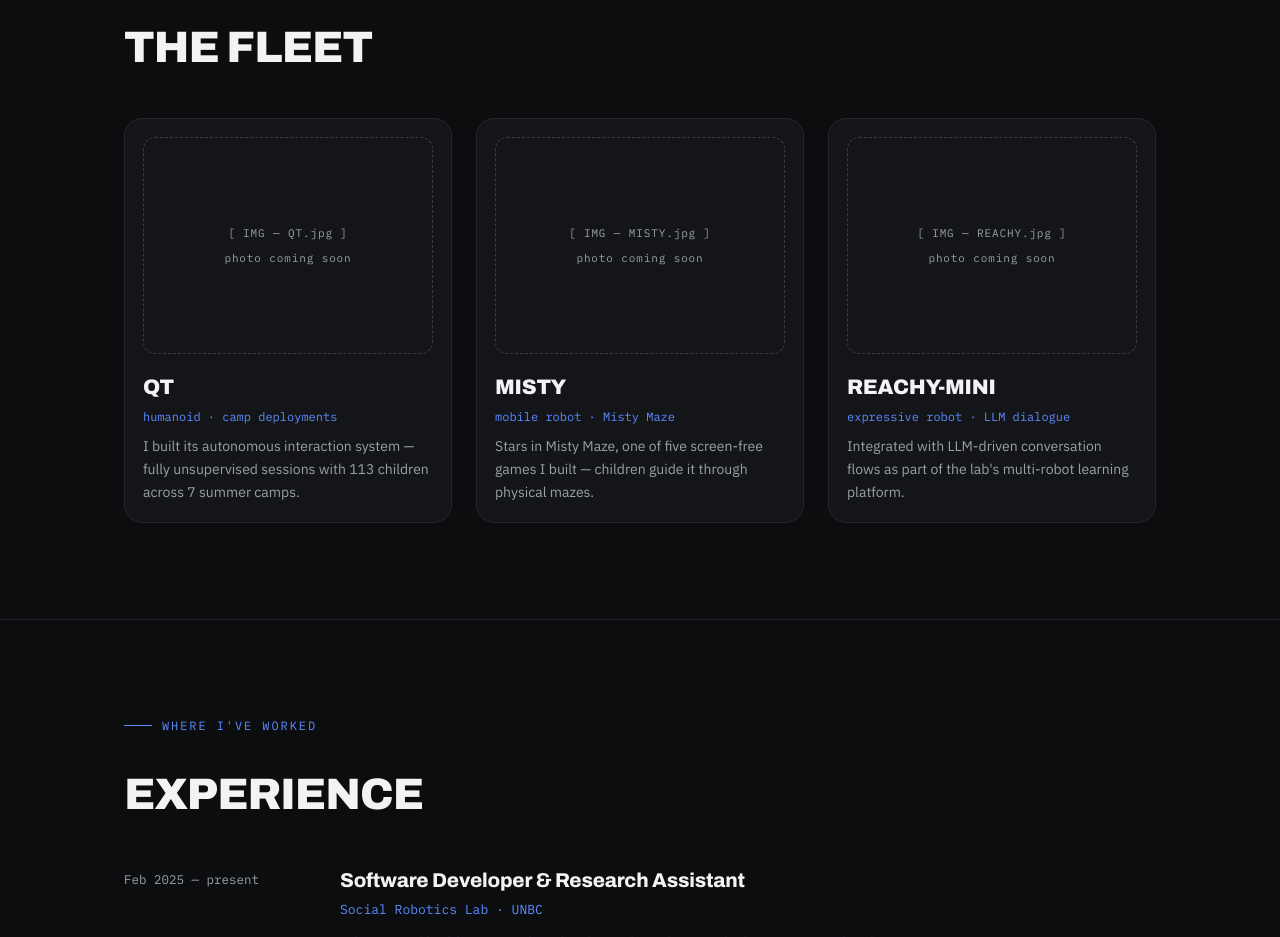
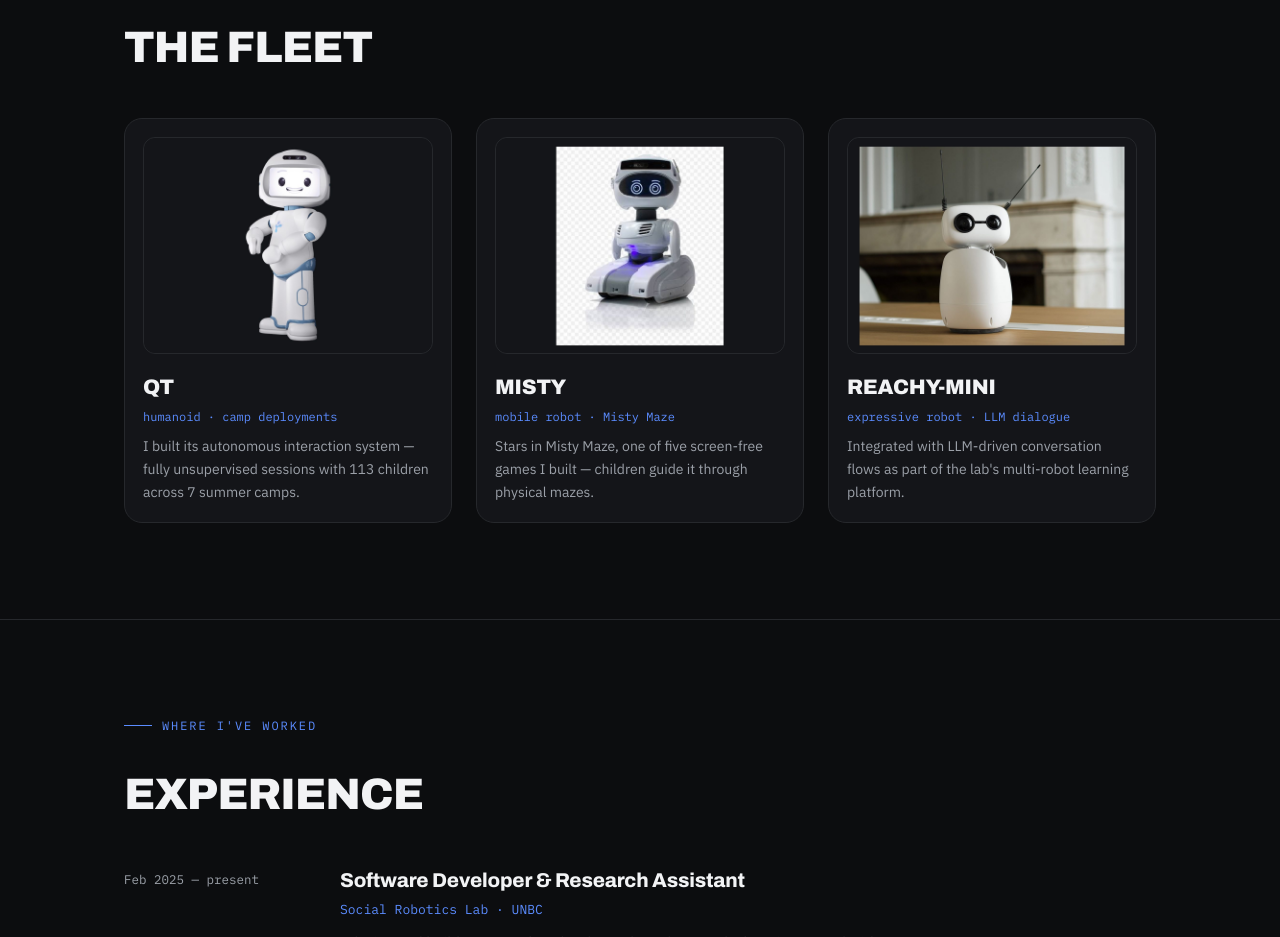
Before and after one commit to piyushdaryanani/portfolio, a plain HTML site: page index.html in a window 1280 px wide. Shown: the part 5000-5937 px from the top of the page. Drawn offline with nearby package versions, Linux system fonts and the light colour scheme.

Commit message:
Update index.html

```diff
--- a/index.html
+++ b/index.html
@@ -185,9 +185,9 @@
   }
   .bot:hover{transform:translateY(-4px);border-color:#3A3D43;background:#17181C}
   .bot .photo{
-    aspect-ratio:4/3;border:1px dashed #3A3D43;border-radius:12px;background:var(--bg-soft);
+    aspect-ratio:4/3;border:1px solid var(--hairline);border-radius:12px;background:var(--bg-soft);
     display:flex;align-items:center;justify-content:center;flex-direction:column;gap:6px;
-    font-family:var(--mono);font-size:11px;color:var(--muted);letter-spacing:.08em;text-align:center;padding:10px;overflow:hidden;
+    font-family:var(--mono);font-size:11px;color:var(--muted);letter-spacing:.08em;text-align:center;overflow:hidden;
   }
   .bot .photo img{width:100%;height:100%;object-fit:cover;display:block;border-radius:12px}
   .bot h3{font-family:var(--display);font-weight:850;font-size:21px;margin-top:16px;text-transform:uppercase;letter-spacing:-.01em}
@@ -429,19 +429,19 @@
       <div class="fleet-grid">
         <!-- TODO: replace each .photo placeholder with e.g.  <div class="photo"><img src="qt.jpg" alt="QT robot in the Social Robotics Lab"></div>  -->
         <article class="bot reveal">
-          <div class="photo"><span>[ IMG — QT.jpg ]</span><span>photo coming soon</span></div>
+          <div class="photo"><img src="qt.jpg" alt="QT humanoid social robot"></div>
           <h3>QT</h3>
           <div class="role">humanoid · camp deployments</div>
           <p>I built its autonomous interaction system — fully unsupervised sessions with 113 children across 7 summer camps.</p>
         </article>
         <article class="bot reveal">
-          <div class="photo"><span>[ IMG — MISTY.jpg ]</span><span>photo coming soon</span></div>
+          <div class="photo"><img src="misty.jpg" alt="Misty mobile robot"></div>
           <h3>Misty</h3>
           <div class="role">mobile robot · Misty Maze</div>
           <p>Stars in Misty Maze, one of five screen-free games I built — children guide it through physical mazes.</p>
         </article>
         <article class="bot reveal">
-          <div class="photo"><span>[ IMG — REACHY.jpg ]</span><span>photo coming soon</span></div>
+          <div class="photo"><img src="reachy.jpg" alt="Reachy-mini expressive robot"></div>
           <h3>Reachy-mini</h3>
           <div class="role">expressive robot · LLM dialogue</div>
           <p>Integrated with LLM-driven conversation flows as part of the lab's multi-robot learning platform.</p>
```
